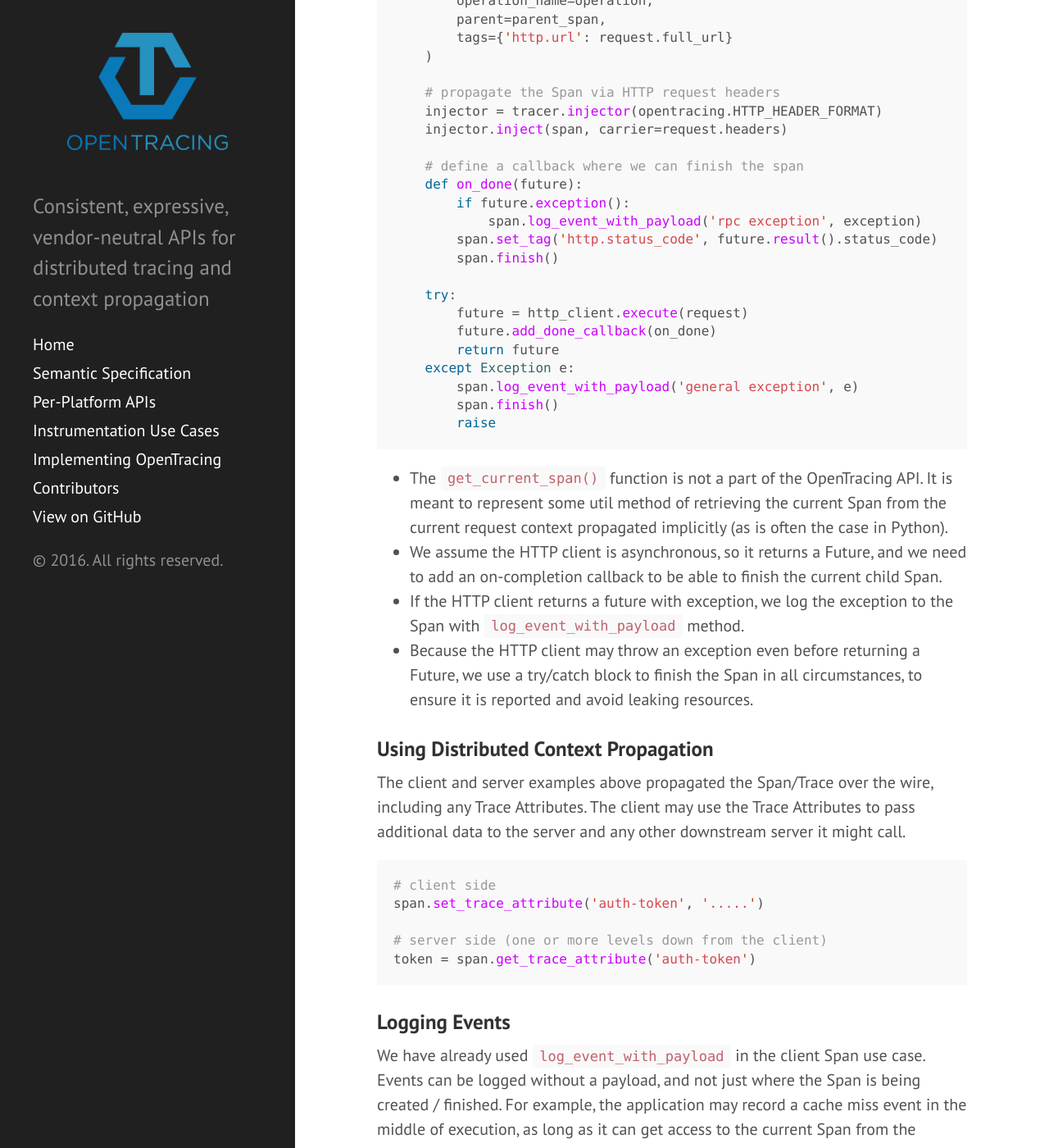
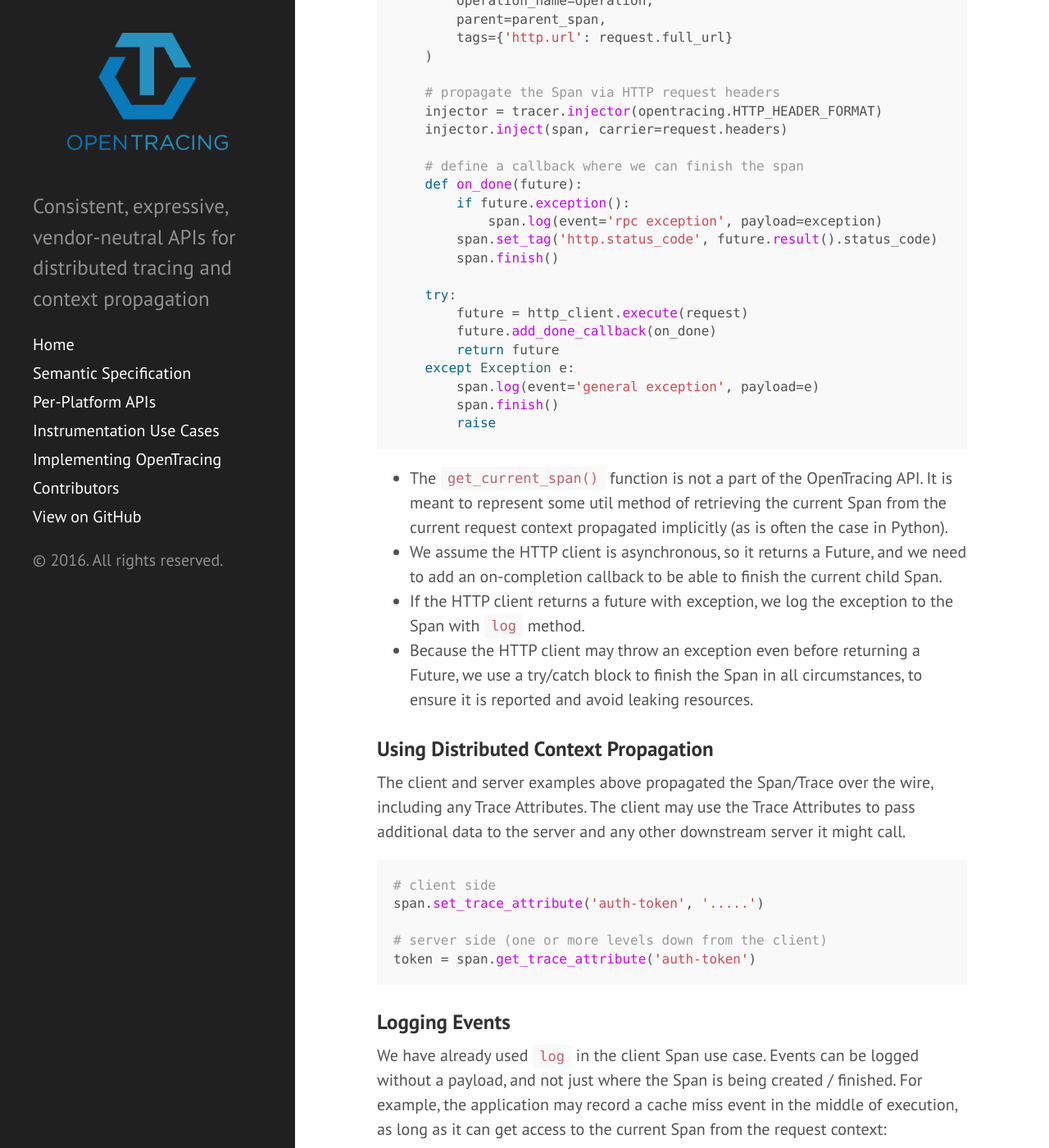
Before and after one commit to opentracing/opentracing.io, a Jekyll site: the page built from use-cases.md, in a window 1280 px wide and 1400 px high, scrolled down 6372 px. Shown: the whole window at 82% size. Built offline with Jekyll 4.4.1, drawn with Linux system fonts in a browser that asks for light colours.

Commit message:
Simplify Span's logging methods to just "log"

```diff
--- a/use-cases.md
+++ b/use-cases.md
@@ -184,7 +184,7 @@
     # define a callback where we can finish the span
     def on_done(future):
         if future.exception():
-            span.log_event_with_payload('rpc exception', exception)
+            span.log(event='rpc exception', payload=exception)
         span.set_tag('http.status_code', future.result().status_code)
         span.finish()
 
@@ -193,14 +193,14 @@
         future.add_done_callback(on_done)
         return future
     except Exception e:
-        span.log_event_with_payload('general exception', e)
+        span.log(event='general exception', payload=e)
         span.finish()
         raise
 {% endhighlight %}
 
   * The `get_current_span()` function is not a part of the OpenTracing API. It is meant to represent some util method of retrieving the current Span from the current request context propagated implicitly (as is often the case in Python).
   * We assume the HTTP client is asynchronous, so it returns a Future, and we need to add an on-completion callback to be able to finish the current child Span.
-  * If the HTTP client returns a future with exception, we log the exception to the Span with `log_event_with_payload` method.
+  * If the HTTP client returns a future with exception, we log the exception to the Span with `log` method.
   * Because the HTTP client may throw an exception even before returning a Future, we use a try/catch block to finish the Span in all circumstances, to ensure it is reported and avoid leaking resources.
 
 
@@ -218,11 +218,11 @@
 
 ### Logging Events
 
-We have already used `log_event_with_payload` in the client Span use case. Events can be logged without a payload, and not just where the Span is being created / finished. For example, the application may record a cache miss event in the middle of execution, as long as it can get access to the current Span from the request context:
+We have already used `log` in the client Span use case. Events can be logged without a payload, and not just where the Span is being created / finished. For example, the application may record a cache miss event in the middle of execution, as long as it can get access to the current Span from the request context:
 
 {% highlight python %}
 span = get_current_span()
-span.log_event('cache-miss')
+span.log(event='cache-miss')
 {% endhighlight %}
 
 The tracer automatically records a timestamp of the event, in contrast with tags that apply to the entire Span. It is also possible to associate an externally provided timestamp with the event, e.g. see [Log (Go)](https://github.com/opentracing/opentracing-go/blob/ca5c92cf/span.go#L53).
```
Also changed, not shown: spec.md (+1 -1 lines).
